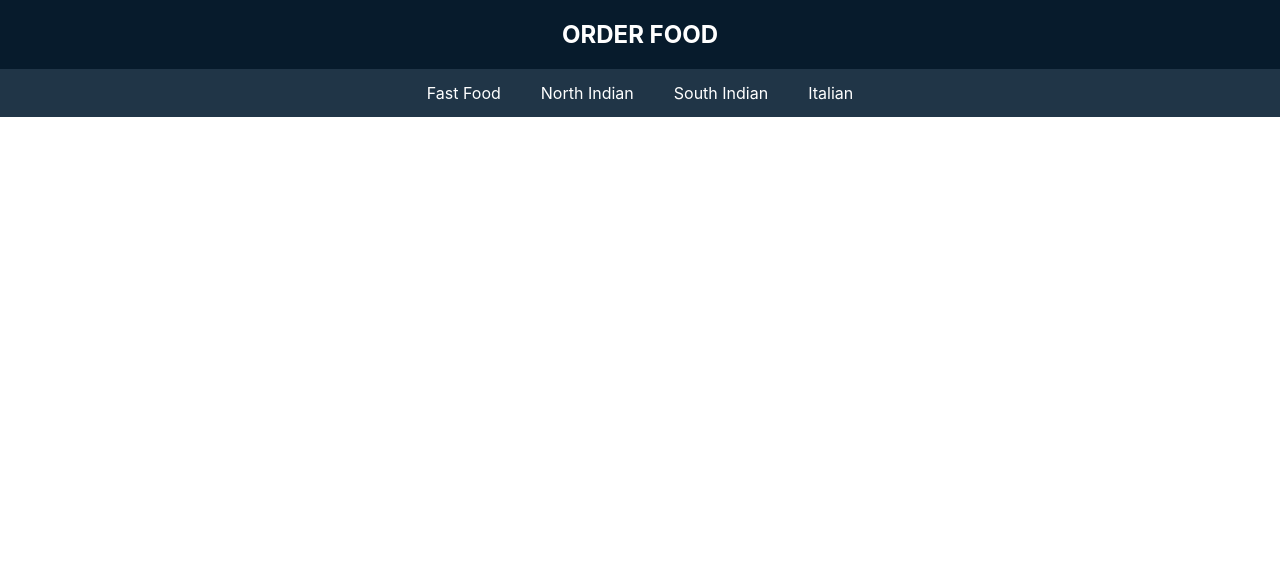
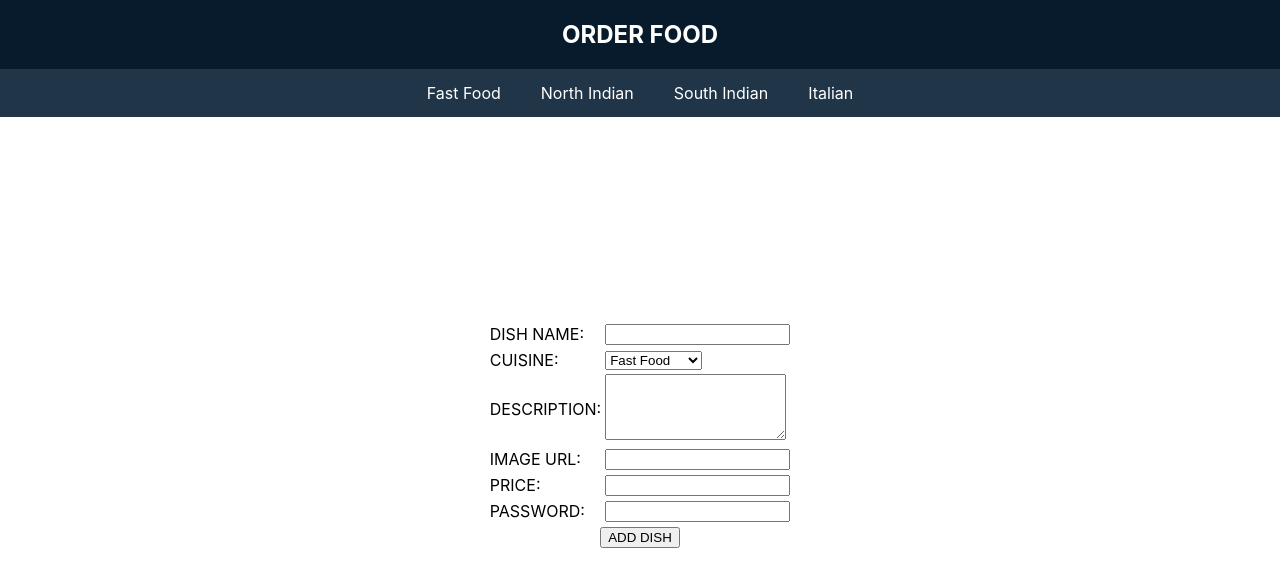
Before and after one commit to TheArhaam/MERN-FoodOrderingApp, a React (Create React App) app in the folder frontend/: page /dish/add in a window 1280 px wide. Shown: the top 586 px of the page. Built offline with nearby package versions, Linux system fonts and the light colour scheme; no server answers.

Commit message:
Implemented AddDish and made CSS updates

```diff
--- a/frontend/src/App.js
+++ b/frontend/src/App.js
@@ -9,6 +9,7 @@ import Register from "./components/Register/Register";
 import Home from "./components/Home/home";
 import Menu from "./components/Menu/menu";
 import Cart from "./components/Cart/cart";
+import AddDish from "./components/AddDish/adddish";
 import Navbar from "./components/Navbar/navbar";
 import { BrowserRouter as Router, Route } from "react-router-dom";
 
@@ -26,6 +27,7 @@ class App extends Component {
           <Route exact path="/" component={Home} />
           <Route exact path="/menu/:cuisine" component={Menu} />
           <Route exact path="/cart" component={Cart} />
+          <Route exact path="/dish/add" component={AddDish} />
         </Router>
       </div>
     );
--- /dev/null
+++ b/frontend/src/components/AddDish/adddish.css
@@ -0,0 +1,22 @@
+.AddDishFULL{
+    padding-top: 40vh;
+    width: 100%;
+    height: 100vh;
+    align-items: center;
+    justify-content: center;
+}
+
+/* .AddDishForm {
+    background-color: turquoise;
+    width: 100%;
+    align-items: center;
+    justify-content: center;
+    display: inline-block;
+} */
+
+/* .AddDishForm table {
+    align-items: center;
+    justify-content: center;
+    display: inline-block;
+    background-color: tomato;
+} */
--- /dev/null
+++ b/frontend/src/components/AddDish/adddish.js
@@ -0,0 +1,101 @@
+import React, { Component } from "react";
+import "./adddish.css";
+import axios from "axios";
+
+class AddDish extends Component {
+    constructor(props) {
+        super(props);
+        this.state = {
+            dishName: "",
+            cuisine: "",
+            description: "",
+            imageUrl: "",
+            price: null,
+            password: "",
+        };
+    }
+
+    handleSubmit = (e) => {
+        e.preventDefault();
+        const { dishName, cuisine, description, imageUrl, price, password } = e.target;
+        this.setState({
+            dishName: dishName.value,
+            cuisine: cuisine.value,
+            description: description.value,
+            imageUrl: imageUrl.value,
+            price: price.value,
+            password: password.value
+        }, async () => {
+            console.log(this.state);
+
+            await axios.post('/dish/new', this.state)
+                .then((response) => {
+                    alert(response.data);
+                })
+                .catch((err) => {
+                    alert(err);
+                })
+        });
+    }
+
+    render() {
+        return (
+            <div className="AddDishFULL">
+                <form className="AddDishForm" onSubmit={this.handleSubmit}>
+                    <center>
+                        <table>
+                            <tr>
+                                <td>DISH NAME: </td>
+                                <td>
+                                    <input type="text" name="dishName" id="dishName" />
+                                </td>
+                            </tr>
+                            <tr>
+                                <td>CUISINE: </td>
+                                <td>
+                                    <select name="cuisine" id="cuisine">
+                                        <option value="Fast Food">Fast Food</option>
+                                        <option value="North Indian">North Indian</option>
+                                        <option value="South Indian">South Indian</option>
+                                        <option value="Italian">Italian</option>
+                                    </select>
+                                </td>
+                            </tr>
+                            <tr>
+                                <td>DESCRIPTION: </td>
+                                <td>
+                                    <textarea type="text" name="description" id="description" rows="4" />
+                                </td>
+                            </tr>
+                            <tr>
+                                <td>IMAGE URL: </td>
+                                <td>
+                                    <input type="text" name="imageUrl" id="imageUrl" />
+                                </td>
+                            </tr>
+                            <tr>
+                                <td>PRICE: </td>
+                                <td>
+                                    <input type="number" name="price" id="price" />
+                                </td>
+                            </tr>
+                            <tr>
+                                <td>PASSWORD: </td>
+                                <td>
+                                    <input type="password" name="password" id="password" />
+                                </td>
+                            </tr>
+                            <tr>
+                                <td colSpan="2" style={{ "text-align": "center" }}>
+                                    <input type="submit" value="ADD DISH" />
+                                </td>
+                            </tr>
+                        </table>
+                    </center>
+                </form>
+            </div>
+        );
+    }
+}
+
+export default AddDish;
--- a/frontend/src/components/Dish/dish.css
+++ b/frontend/src/components/Dish/dish.css
@@ -12,9 +12,15 @@
     text-align: justify;
     display: inline-block;
     overflow: hidden;
+    box-shadow: 0px 0px 10px rgb(41, 40, 40);
 }
 
 .imageDiv img{
     /* width: 100%; */
     height: 20vh;
 }
+
+.dishCard:hover {
+    box-shadow: 0px 0px 20px rgb(0, 0, 0);
+    background-color: rgb(17, 51, 82);
+}
--- a/frontend/src/components/Dish/dish.js
+++ b/frontend/src/components/Dish/dish.js
@@ -20,6 +20,7 @@ class Dish extends Component {
                     </center>
                 </div>
                 <p>{description}</p>
+                <center>
                     <table>
                         <tr>
                             <td>
@@ -30,6 +31,7 @@ class Dish extends Component {
                             </td>
                         </tr>
                     </table>
+                </center>
             </div>
         )
     }
```
Also changed, not shown: 1 other file (tests, documents, lock files or other folders). Lines whose indentation alone changed are shown as unchanged.
